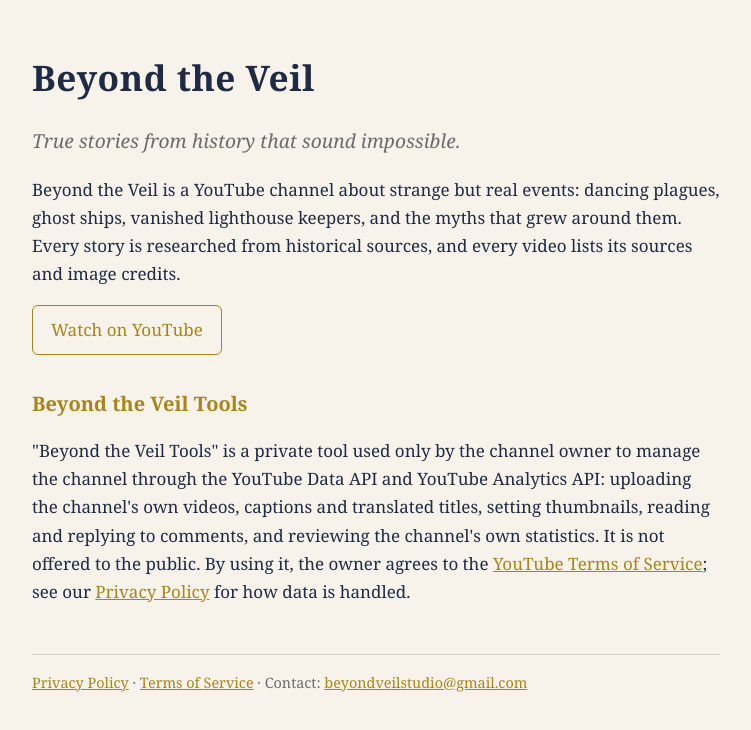
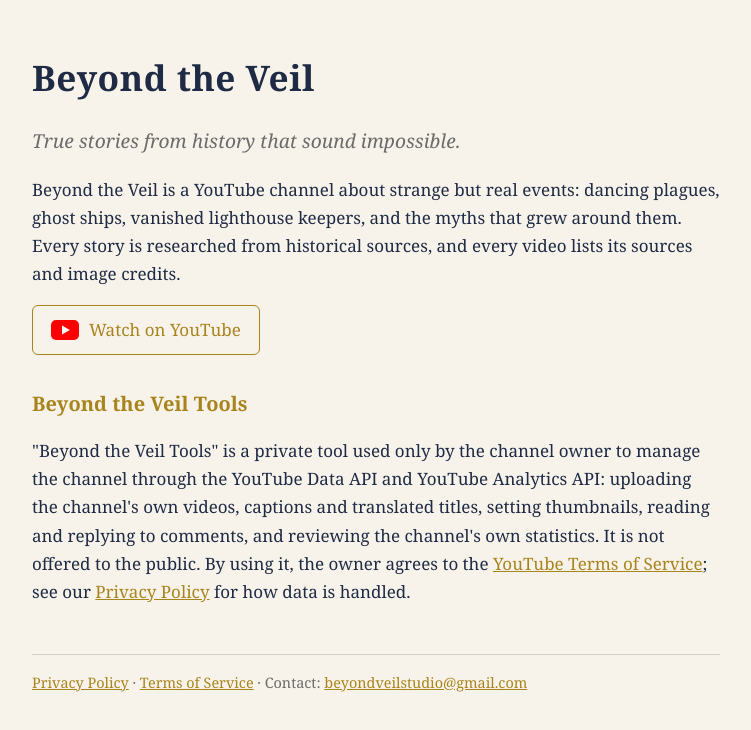
Before and after one commit to yigit5834-ui/beyond-the-veil, a plain HTML site: page index.html in a window 1280 px wide. Shown: the whole page, without its empty margins (264-1015 px from the left). Drawn offline with Linux system fonts and the light colour scheme.

Commit message:
Home: YouTube icon on channel button
Co-Authored-By: Claude Opus 5.5 <noreply@anthropic.com>

```diff
--- a/index.html
+++ b/index.html
@@ -14,7 +14,7 @@
   <p>Beyond the Veil is a YouTube channel about strange but real events: dancing plagues, ghost ships, vanished
      lighthouse keepers, and the myths that grew around them. Every story is researched from historical sources,
      and every video lists its sources and image credits.</p>
-  <p><a class="btn" href="https://www.youtube.com/@beyondveilstudio">Watch on YouTube</a></p>
+  <p><a class="btn" href="https://www.youtube.com/@beyondveilstudio"><svg class="yt" viewBox="0 0 28 20" width="28" height="20" aria-hidden="true"><rect width="28" height="20" rx="5" fill="#FF0000"/><path d="M11 5.5v9l7.8-4.5z" fill="#fff"/></svg> Watch on YouTube</a></p>
 
   <h2>Beyond the Veil Tools</h2>
   <p>"Beyond the Veil Tools" is a private tool used only by the channel owner to manage the channel through the
--- a/style.css
+++ b/style.css
@@ -10,6 +10,6 @@ h2 { font-size: 1.25rem; margin-top: 2rem; color: var(--accent); }
 .lead { font-size: 1.2rem; font-style: italic; color: var(--muted); }
 .muted { color: var(--muted); font-size: .9rem; }
 a { color: var(--accent); }
-.btn { display: inline-block; padding: 10px 18px; border: 1px solid var(--accent); border-radius: 6px; text-decoration: none; }
+.btn { display: inline-flex; align-items: center; gap: 10px; padding: 10px 18px; border: 1px solid var(--accent); border-radius: 6px; text-decoration: none; }
 footer { margin-top: 3rem; padding-top: 1rem; border-top: 1px solid rgba(128,128,128,.3); font-size: .9rem; color: var(--muted); }
 ul { padding-left: 1.2rem; }
```
